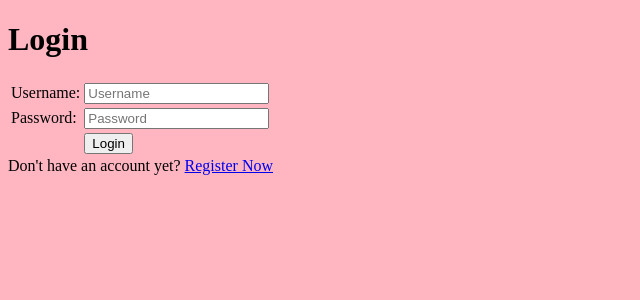
After one commit to Nsyay/nasy-lib, a Django app: page /login/ in a window 1280 px wide. The commit adds this page. Shown: the top 300 px of the page, without its empty margins (0-640 px from the left). Run offline with Django 4.2, Linux system fonts and the light colour scheme.

Commit message:
Tugas 4 done on branch tugas4

```diff
--- a/main/models.py
+++ b/main/models.py
@@ -1,4 +1,5 @@
 from django.db import models
+from django.contrib.auth.models import User
 
 # Create your models here.
 class Book(models.Model):
@@ -8,3 +9,4 @@ class Book(models.Model):
     genre = models.CharField(max_length=255, default="")
     description = models.TextField(default="")
     date_added = models.DateField(auto_now_add=True)
+    user = models.ForeignKey(User, on_delete=models.CASCADE)
--- a/main/templates/book_entry.html
+++ b/main/templates/book_entry.html
@@ -15,6 +15,11 @@
         </tr>
     </table>
 </form>
+<a href="{% url 'main:show_main' %}">
+    <button>
+        Cancel
+    </button>
+</a>
 
 
 
--- /dev/null
+++ b/main/templates/login.html
@@ -0,0 +1,45 @@
+{% extends 'base.html' %}
+
+{% block meta %}
+    <title>Login</title>
+{% endblock meta %}
+
+{% block content %}
+
+<div class = "login">
+
+    <h1>Login</h1>
+
+    <form method="POST" action="">
+        {% csrf_token %}
+        <table>
+            <tr>
+                <td>Username: </td>
+                <td><input type="text" name="username" placeholder="Username" class="form-control"></td>
+            </tr>
+
+            <tr>
+                <td>Password: </td>
+                <td><input type="password" name="password" placeholder="Password" class="form-control"></td>
+            </tr>
+
+            <tr>
+                <td></td>
+                <td><input class="btn login_btn" type="submit" value="Login"></td>
+            </tr>
+        </table>
+    </form>
+
+    {% if messages %}
+        <ul>
+            {% for message in messages %}
+                <li>{{ message }}</li>
+            {% endfor %}
+        </ul>
+    {% endif %}
+
+    Don't have an account yet? <a href="{% url 'main:register' %}">Register Now</a>
+
+</div>
+
+{% endblock content %}
--- a/main/urls.py
+++ b/main/urls.py
@@ -1,5 +1,5 @@
 from django.urls import path
-from main.views import show_main, book_entry, show_xml, show_json, show_json_by_id, show_xml_by_id
+from main.views import show_main, book_entry, book_delete, add_amount, sub_amount, register, login_user, logout_user, show_xml, show_json, show_json_by_id, show_xml_by_id
 
 app_name = 'main'
 
@@ -10,4 +10,10 @@ urlpatterns = [
     path('json/', show_json, name='show_json'),
     path('xml/<int:id>/', show_xml_by_id, name='show_xml_by_id'),
     path('json/<int:id>/', show_json_by_id, name='show_json_by_id'),
+    path('register/', register, name='register'),
+    path('login/', login_user, name='login'),
+    path('logout/', logout_user, name='logout'),
+    path('book_delete/<str:pk>/', book_delete, name='book_delete'),
+    path('add_amount/<str:pk>/', add_amount, name='add_amount'),
+    path('sub_amount/<str:pk>/', sub_amount, name='sub_amount'),
 ]
--- a/main/views.py
+++ b/main/views.py
@@ -1,20 +1,28 @@
+import datetime
 from django.http import HttpResponseRedirect
 from django.http import HttpResponse
 from django.core import serializers
 from django.contrib import messages
+from django.contrib.auth.forms import UserCreationForm
+from django.contrib.auth import authenticate, login
+from django.contrib.auth import logout
+from django.contrib.auth.decorators import login_required
 from main.forms import BookForm
 from django.urls import reverse
 from django.shortcuts import render
+from django.shortcuts import redirect
 from main.models import Book
 
-
 # Create your views here.
+@login_required(login_url='/login')
 def show_main(request):
-    books = Book.objects.all()
-    quant = Book.objects.all().count()
+    books = Book.objects.filter(user=request.user)
+    quant = Book.objects.filter(user=request.user).count()
     context = {
+        'name' : request.user.username,
         'books' : books,
-        'quant' : quant
+        'quant' : quant,
+        'last_login' : request.COOKIES['last_login'],
     }
 
     return render(request, "main.html", context)
@@ -23,12 +31,64 @@ def book_entry(request):
     form = BookForm(request.POST or None)
 
     if form.is_valid() and request.method == "POST":
-        form.save()
-        messages.success(request, 'book successfully added!')
+        book = form.save(commit = False)
+        book.user = request.user
+        book.save()
         return HttpResponseRedirect(reverse('main:show_main'))
 
     context = {'form': form}
     return render(request, "book_entry.html", context)
+
+def book_delete(request, pk):
+    book = Book.objects.get(id=pk)
+    book.delete()
+    return HttpResponseRedirect('/')
+
+def add_amount(request, pk):
+    book = Book.objects.get(id=pk)
+    book.amount += 1
+    book.save()
+    return HttpResponseRedirect('/')
+
+def sub_amount(request, pk):
+    book = Book.objects.get(id=pk)
+    if book.amount != 0 :
+        book.amount -= 1
+    book.save()
+    return HttpResponseRedirect('/')
+
+def register(request):
+    form = UserCreationForm()
+
+    if request.method == "POST":
+        form = UserCreationForm(request.POST)
+        if form.is_valid():
+            form.save()
+            messages.success(request, "Your account has been successfully created!")
+            return redirect('main:login')
+    context = {'form':form}
+    return render(request, 'register.html', context)
+
+def login_user(request):
+    if request.method == 'POST':
+        username = request.POST.get('username')
+        password = request.POST.get('password')
+        user = authenticate(request, username=username, password=password)
+        if user is not None:
+            login(request, user)
+            response = HttpResponseRedirect(reverse("main:show_main"))
+            response.set_cookie('last_login', str(datetime.datetime.now()))
+            return response
+        else:
+            messages.info(request, 'Incorrect username or password. Please try again.')
+    context = {}
+    return render(request, 'login.html', context)
+
+def logout_user(request):
+    logout(request)
+    response = HttpResponseRedirect(reverse('main:login'))
+    response.delete_cookie('last_login')
+    return response
 
 def show_xml(request):
     data = Book.objects.all()
```
Also changed, not shown: main/templates/main.html (+30 -3 lines), main/templates/register.html (added, +34 -0 lines), README.md, main/migrations/0008_book_user.py (added).
